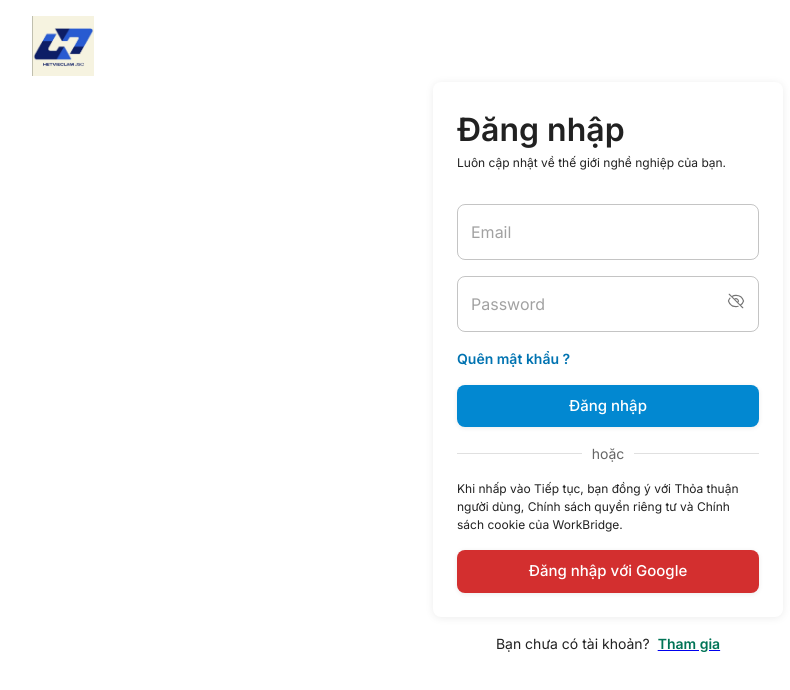
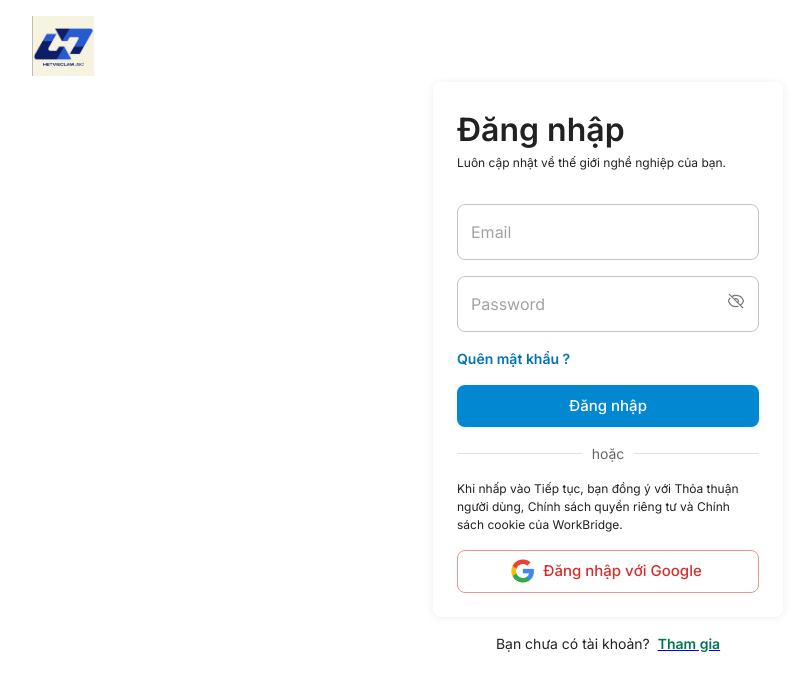
Before and after one commit to CANHDINH31/WorkBridge-FE, a Next.js app: page /auth/sign-in in a window 1280 px wide. Shown: the top 690 px of the page, without its empty margins (32-822 px from the left). Built offline with nearby package versions, Linux system fonts and the light colour scheme; no server answers.

Commit message:
feat: update ui

```diff
--- a/src/components/screens/auth/sign-in/sign-in-view.tsx
+++ b/src/components/screens/auth/sign-in/sign-in-view.tsx
@@ -126,7 +126,13 @@ export default function SignInView(): React.JSX.Element {
                 cookie của WorkBridge.
               </Typography>
               <Box mt={2}>
-                <Button fullWidth variant="contained" size="large" color="error">
+                <Button
+                  fullWidth
+                  variant="outlined"
+                  size="large"
+                  color="error"
+                  startIcon={<Box component="img" src="/images/google.png" />}
+                >
                   Đăng nhập với Google
                 </Button>
               </Box>
```
Also changed, not shown: public/images/google.png (added).
